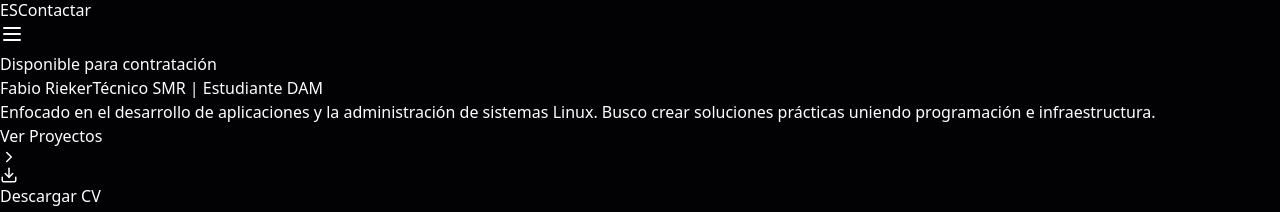
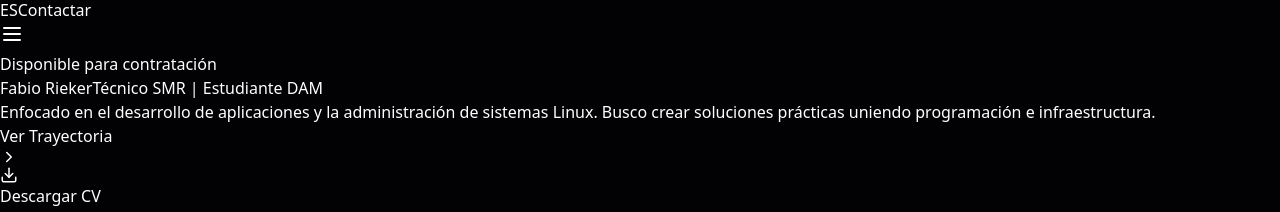
Before and after one commit to FabioRieker/mi-portfolio-fabio, a React (Vite) app: page / in a window 1280 px wide. Shown: the part 864-1076 px from the top of the page. Built offline with nearby package versions, Linux system fonts and the light colour scheme.

Commit message:
Actualización del portfolio

```diff
--- a/src/App.jsx
+++ b/src/App.jsx
@@ -24,7 +24,7 @@ const App = () => {
         status: "Disponible para contratación",
         role: "Técnico SMR | Estudiante DAM",
         description: "Enfocado en el desarrollo de aplicaciones y la administración de sistemas Linux. Busco crear soluciones prácticas uniendo programación e infraestructura.",
-        cta_primary: "Ver Proyectos",
+        cta_primary: "Ver Trayectoria",
         cta_secondary: "Descargar CV"
       },
       value: {
@@ -52,7 +52,7 @@ const App = () => {
         status: "Available for hire",
         role: "SMR Technician | DAM Student",
         description: "Focused on application development and Linux system administration. Aiming to build practical solutions by combining coding and infrastructure.",
-        cta_primary: "View Projects",
+        cta_primary: "View Career",
         cta_secondary: "Download CV"
       },
       value: {
--- a/src/components/Hero.jsx
+++ b/src/components/Hero.jsx
@@ -48,7 +48,7 @@ const Hero = ({ t }) => {
           transition={{ ...smoothSpring, delay: 0.6 }}
           className="flex flex-col sm:flex-row items-center justify-center gap-4"
         >
-          <a href="#work" className="w-full sm:w-auto px-8 py-3.5 bg-white text-black font-semibold rounded-full hover:scale-105 transition-all flex items-center justify-center gap-2">
+          <a href="#experience" className="w-full sm:w-auto px-8 py-3.5 bg-white text-black font-semibold rounded-full hover:scale-105 transition-all flex items-center justify-center gap-2">
             {t.hero.cta_primary} <ChevronRight size={18} />
           </a>
           <a href="/cv.pdf" target="_blank" className="w-full sm:w-auto px-8 py-3.5 bg-white/5 text-white border border-white/20 font-medium rounded-full hover:bg-white/10 transition-all flex items-center justify-center gap-2">
```
